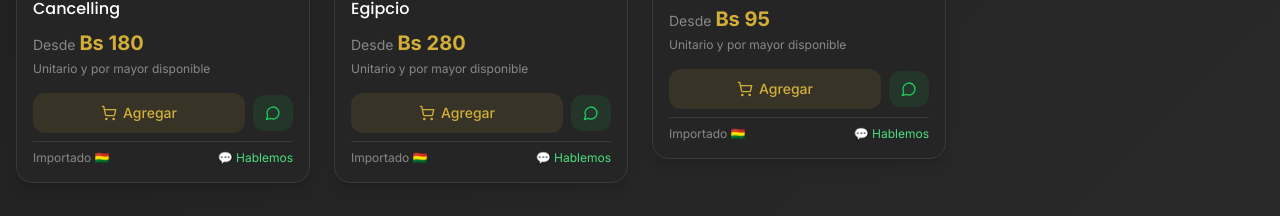
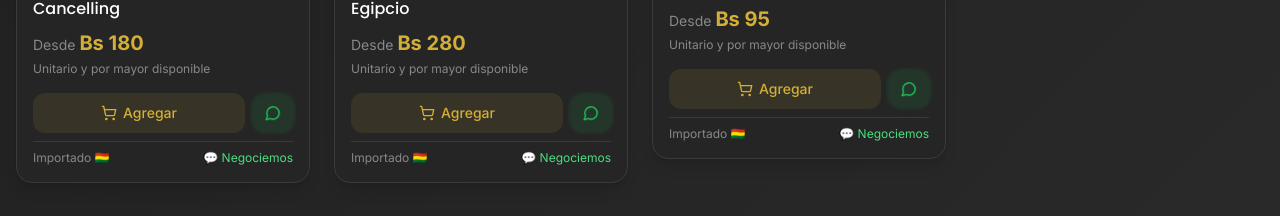
Before and after one commit to fabricioplay2learn-ctrl/OfiriaStore, a Next.js app: page / in a window 1280 px wide. Shown: the part 1123-1339 px from the top of the page. Built offline with nearby package versions, Linux system fonts and the light colour scheme.

Commit message:
Mejorando el card para la venta

```diff
--- a/components/ProductCard.tsx
+++ b/components/ProductCard.tsx
@@ -100,19 +100,29 @@ export default function ProductCard({ product }: ProductCardProps) {
             <ShoppingCart className="w-4 h-4" />
             Agregar
           </button>
-          <button
+          <motion.button
             onClick={handleWhatsApp}
+            animate={{
+              scale: [1, 1.08, 1],
+              boxShadow: [
+                "0 0 0px rgba(34, 197, 94, 0)",
+                "0 0 15px rgba(34, 197, 94, 0.6)",
+                "0 0 0px rgba(34, 197, 94, 0)"
+              ]
+            }}
+            transition={{ duration: 2.5, repeat: Infinity, ease: "easeInOut" }}
+            whileHover={{ scale: 1.15, boxShadow: "0 0 20px rgba(34, 197, 94, 0.8)" }}
             className="flex items-center justify-center gap-1.5 py-2.5 px-3 rounded-xl bg-green-500/10 text-green-500 hover:bg-green-500 hover:text-white transition-all duration-300 text-sm font-medium"
             title="Negociar por WhatsApp"
           >
             <MessageCircle className="w-4 h-4" />
-          </button>
+          </motion.button>
         </div>
 
         {/* Línea de confianza */}
         <p className="text-xs text-text-muted pt-2 border-t border-border-custom flex items-center justify-between">
           <span>Importado 🇧🇴</span>
-          {product.negociable && <span className="text-green-400">💬 Hablemos</span>}
+          {product.negociable && <span className="text-green-400">💬 Negociemos</span>}
         </p>
       </div>
     </motion.div>
```
